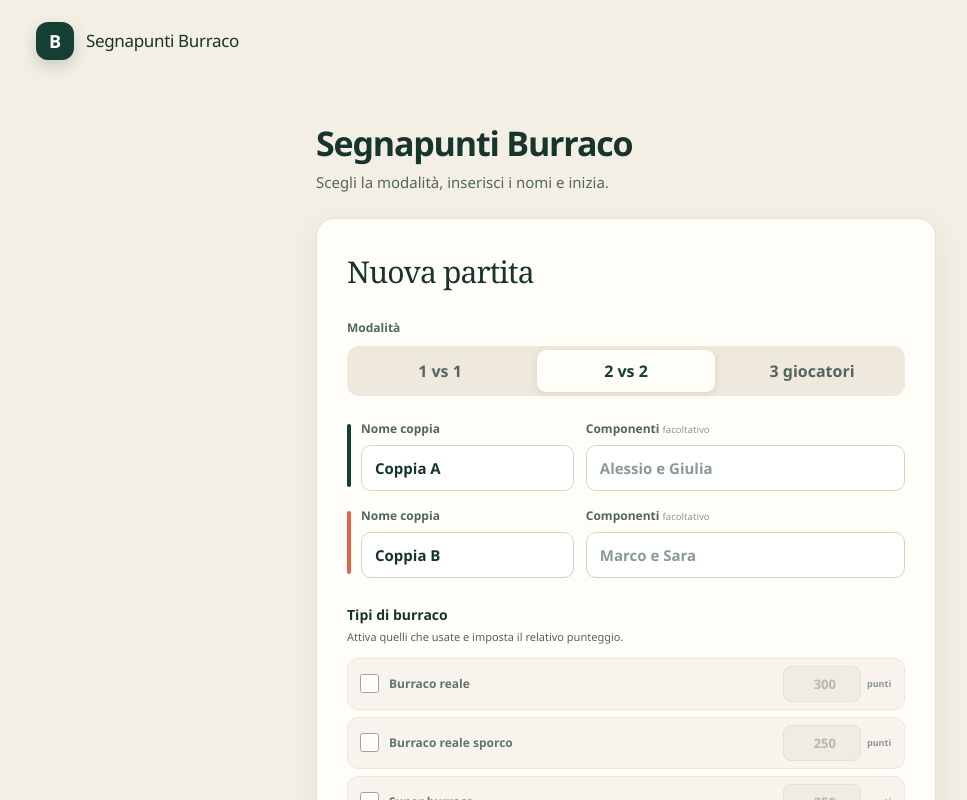
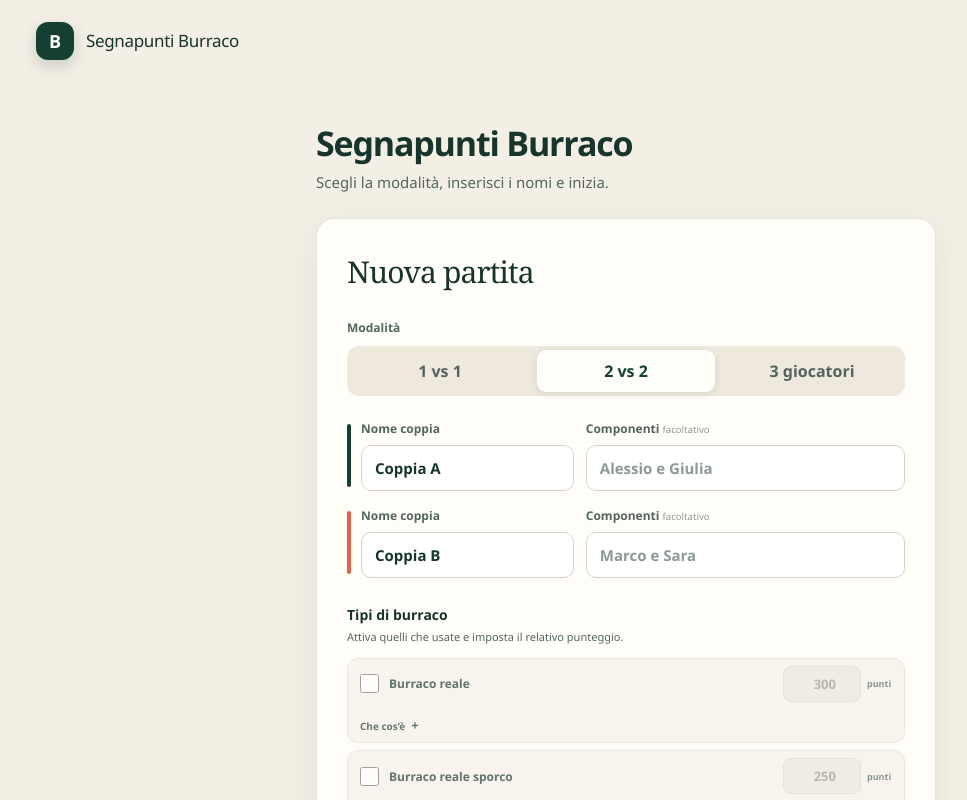
Before and after one commit to lustri2002/burraco-punto, a Next.js app: page / in a window 1280 px wide. Shown: the top 800 px of the page, without its empty margins (14-981 px from the left). Built offline with nearby package versions, Linux system fonts and the light colour scheme.

Commit message:
Add burraco type descriptions

```diff
--- a/app/globals.css
+++ b/app/globals.css
@@ -238,11 +238,9 @@ button {
 }
 
 .bonus-enable span {
-  overflow: hidden;
-  font-size: 12px;
-  font-weight: 750;
-  text-overflow: ellipsis;
-  white-space: nowrap;
+  font-size: 12px;
+  font-weight: 750;
+  line-height: 1.25;
 }
 
 .bonus-points {
@@ -274,6 +272,49 @@ button {
   width: 28px;
   color: var(--ink-soft);
   font-size: 9px;
+}
+
+.bonus-description {
+  grid-column: 1 / -1;
+  padding-top: 1px;
+  border-top: 1px solid transparent;
+}
+
+.bonus-description[open] {
+  margin-top: 2px;
+  padding-top: 8px;
+  border-top-color: #ebe5da;
+}
+
+.bonus-description summary {
+  width: fit-content;
+  color: var(--green);
+  font-size: 10px;
+  font-weight: 800;
+  cursor: pointer;
+  list-style: none;
+}
+
+.bonus-description summary::-webkit-details-marker {
+  display: none;
+}
+
+.bonus-description summary::after {
+  content: "+";
+  margin-left: 6px;
+  font-size: 13px;
+}
+
+.bonus-description[open] summary::after {
+  content: "−";
+}
+
+.bonus-description p {
+  margin: 7px 0 3px;
+  color: var(--ink-soft);
+  font-size: 11px;
+  font-weight: 500;
+  line-height: 1.5;
 }
 
 label {
--- a/app/page.tsx
+++ b/app/page.tsx
@@ -83,29 +83,63 @@ const BONUS_VALUES: Array<{
   label: string;
   short: string;
   value: number;
+  description: string;
 }> = [
-  { key: "reale", label: "Burraco reale", short: "Reale", value: 300 },
+  {
+    key: "reale",
+    label: "Burraco reale",
+    short: "Reale",
+    value: 300,
+    description:
+      "Sequenza dall’Asso al Re oppure dal 2 all’Asso, senza matta e con il 2 naturale dello stesso seme.",
+  },
   {
     key: "realeSporco",
     label: "Burraco reale sporco",
     short: "Reale sporco",
     value: 250,
+    description:
+      "Sequenza dall’Asso al Re oppure dal 2 all’Asso, con il 2 naturale dello stesso seme e una matta.",
   },
-  { key: "super", label: "Super burraco", short: "Super", value: 250 },
+  {
+    key: "super",
+    label: "Super burraco",
+    short: "Super",
+    value: 250,
+    description: "Combinazione di otto carte dello stesso valore, senza alcuna matta.",
+  },
   {
     key: "superSporco",
     label: "Super burraco sporco",
     short: "Super sporco",
     value: 200,
+    description:
+      "Combinazione di otto carte dello stesso valore accompagnate da una matta.",
   },
-  { key: "pulito", label: "Burraco pulito", short: "Pulito", value: 200 },
+  {
+    key: "pulito",
+    label: "Burraco pulito",
+    short: "Pulito",
+    value: 200,
+    description:
+      "Almeno sette carte senza matte. La pinella è ammessa soltanto quando vale come 2 naturale.",
+  },
   {
     key: "semipulito",
     label: "Burraco semipulito",
     short: "Semipulito",
     value: 150,
+    description:
+      "Sequenza con una matta prima o dopo almeno sette carte, oppure combinazione di almeno otto carte compresa la matta.",
   },
-  { key: "sporco", label: "Burraco sporco", short: "Sporco", value: 100 },
+  {
+    key: "sporco",
+    label: "Burraco sporco",
+    short: "Sporco",
+    value: 100,
+    description:
+      "Almeno sette carte con una matta che non stia svolgendo il ruolo di 2 naturale.",
+  },
 ];
 
 function makeBonusRules(enableAll = false): BonusRules {
@@ -683,6 +717,10 @@ function Setup({
                     />
                     <span>punti</span>
                   </label>
+                  <details className="bonus-description">
+                    <summary>Che cos’è</summary>
+                    <p>{bonus.description}</p>
+                  </details>
                 </div>
               );
             })}
--- a/public/sw.js
+++ b/public/sw.js
@@ -1,4 +1,4 @@
-const CACHE_NAME = "burraco-punto-v5";
+const CACHE_NAME = "burraco-punto-v6";
 const APP_SHELL = ["/", "/manifest.webmanifest"];
 
 self.addEventListener("install", (event) => {
```
Also changed, not shown: 1 other file (tests, documents, lock files or other folders).
